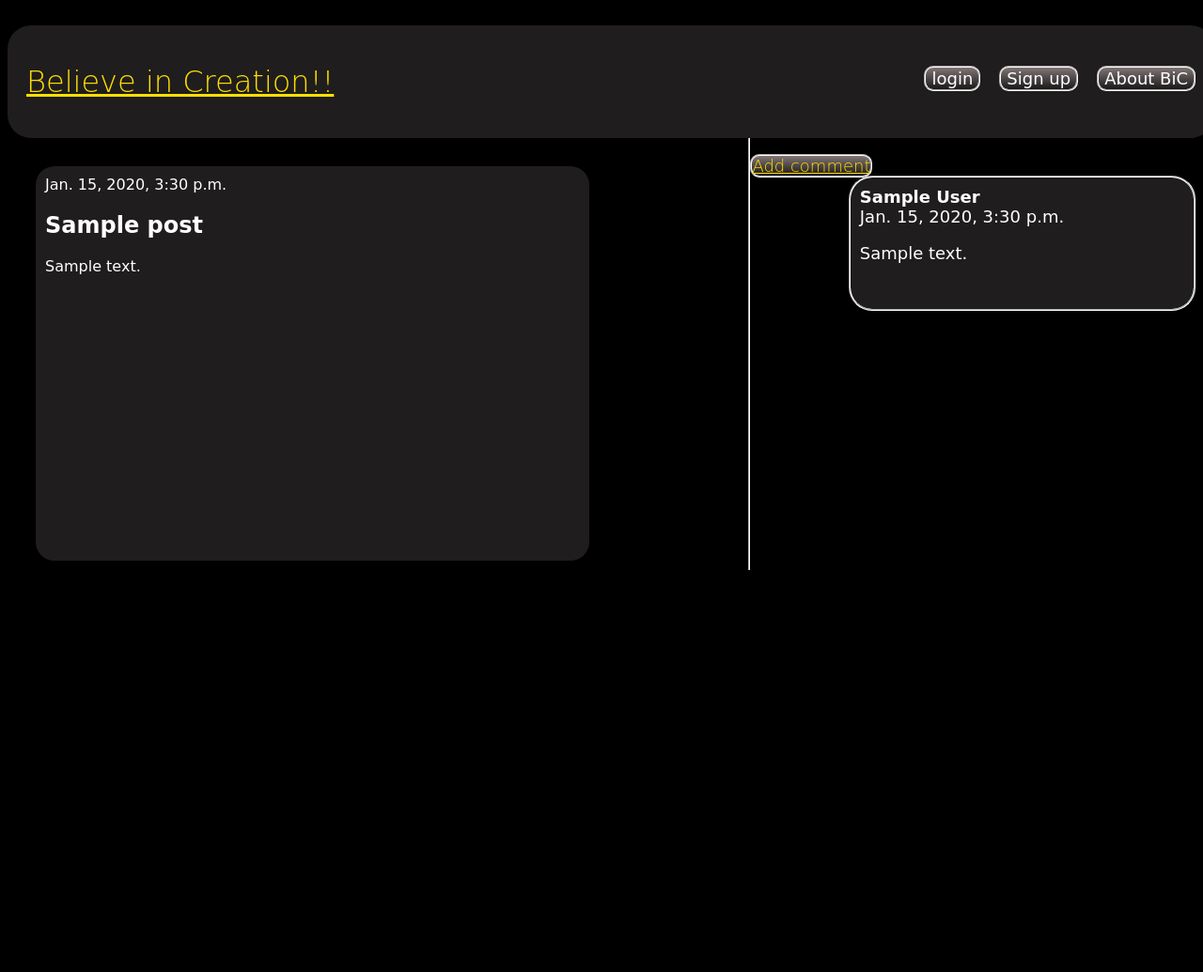
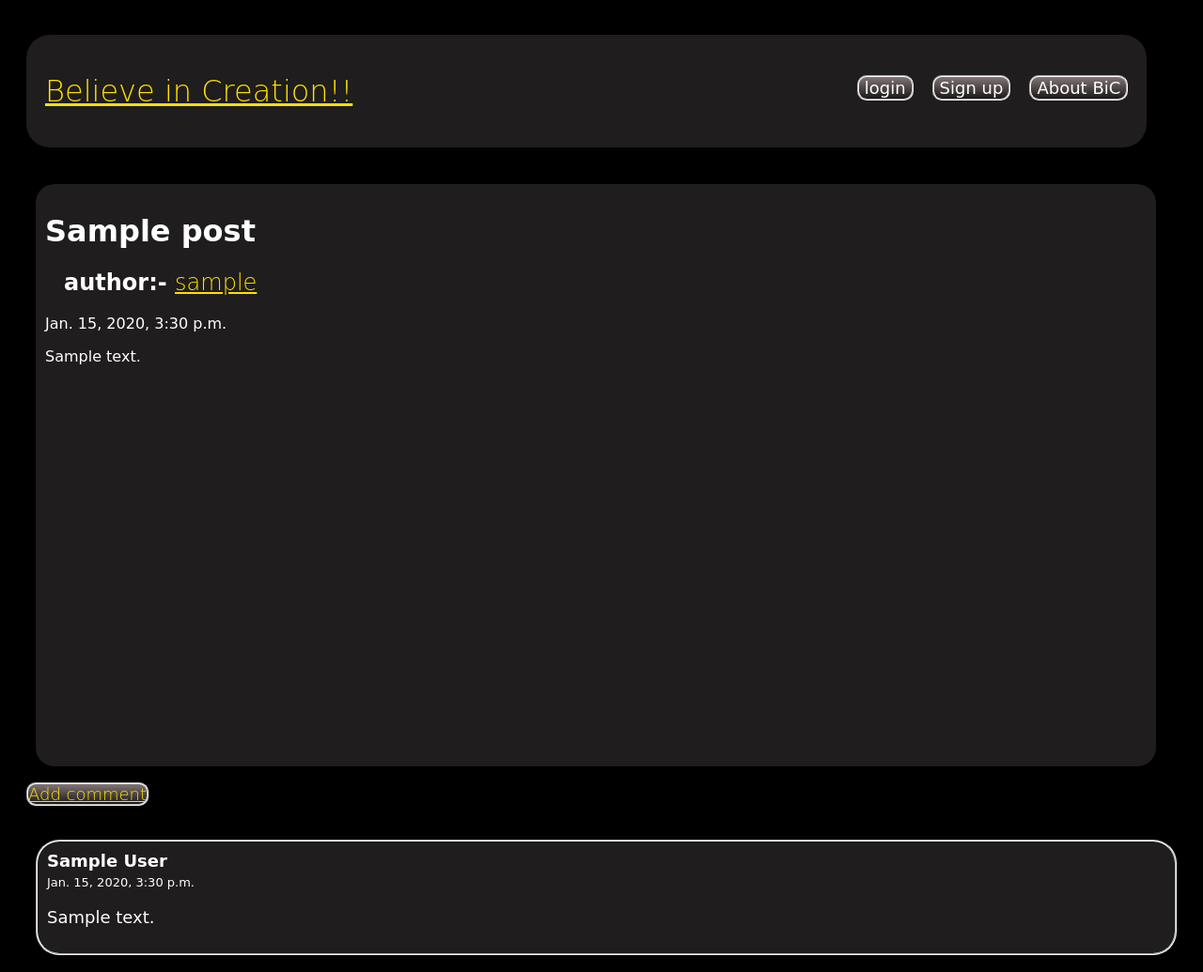
Before and after one commit to wolfy00/bic, a Django app: page /post/1/ in a window 1280 px wide. Shown: the whole page at 94% size. Before the commit the page ends 607 px from the top, so only its background shows below. Run offline with Django 3.2, Linux system fonts and the light colour scheme; tables that the repository leaves empty hold one stand-in row (values such as "Sample post").

Commit message:
may be final

```diff
--- a/blog/static/css/blog.css
+++ b/blog/static/css/blog.css
@@ -1,11 +1,11 @@
 .page-header{
     color:white;
-    width:100%;
+    width:95%;
     background-color:#1f1d1d;
     height:100px;
     padding:10px 10px 10px 10px;
     border-radius:25px;
-    margin-right:10px;
+
 }
 
 a {
@@ -16,6 +16,7 @@ a {
 
 
 .page-header h1 a {
+
     float:left;
     padding:10px;
     font-size:xx-large;
@@ -34,17 +35,20 @@ a {
 
     }
 body{
+   padding:10px 10px 10px 20px;
+    background-color:black;
+    font-family:Comic Sans MS, Comic Sans;
+     }
 
-    background-color:black;
-    font-family:Comic Sans MS, Comic Sans; }
 
 .post-area{
     border-right:2px groove white;
     float:left;
     width:60%;
     padding:10px;
-    height:100%;
+    height:1000px;
     margin-left:10px;
+    overflow:auto;
 
 }
 
@@ -61,11 +65,24 @@ body{
     margin-right:5px;
     padding:10px;
     color: white;
+
+
    }
 
-
+.post-detail{
+    background-color:#1f1d1d;
+    height:600px;
+    overflow:auto;
+    width:95%;
+    border-radius:20px;
+    margin-left:10px;
+    margin-top:20px;
+    margin-right:5px;
+    padding:10px;
+    color: white;
+     }
 .welcome{
-    margin-right:0px;
+    margin-right:25px;
     text-align:center;
     float:right;
     width:30%;
@@ -84,14 +101,11 @@ body{
     border-radius:10px;
     color:white;
 }
-.comment-container{
-    float:right;
-    width:30%;
-    height:100%;
-    }
+
 .comment{
     background-color:#1f1d1d;
     border:2px groove white;
+    margin-right:10px;
     margin-left:10px;
     padding:10px 10px 10px 10px;
     font-size:large;
@@ -101,9 +115,7 @@ body{
     }
 
 * {
-   /* For mobile phones: */
     font-family: 'Comic Sans MS', 'Chalkboard SE', 'Comic Neue', sans-serif;
-    max-width: 100%;
    }
 
 .login{
@@ -120,9 +132,9 @@ body{
 .bic{
     border:1px groove white ;
     background-color:#1f1d1d;
-    margin-right:0px;
     text-align:center;
-    height:100%;
+    padding:10px 10px 10px 10px;
     font-size:large;
     color:#FFDF00;
+    border-radius:5px;
 }
--- a/blog/templates/blog/about_bic.html
+++ b/blog/templates/blog/about_bic.html
@@ -10,8 +10,9 @@
     <div class="page-header">
         <h1 style="text-align:center;"><a href="/">Believe in Creation (BiC)</a></h1>
     </div>
-
-    <div class="post">Hey!! there it's BiC .
+<br>
+<br>
+    <div class="bic">Hey!! there it's BiC .
 
         This platform let people to express their thoughts, by writing whatever they want to write .
 
--- a/blog/templates/blog/base.html
+++ b/blog/templates/blog/base.html
@@ -24,13 +24,11 @@
          <a href="{% url 'login' %}" ><button class="btn">login</button></a>
        {% endif %}
     </div>
+<br>
+            {% block content %}
 
-    <div class="contentcontainer">
-
-            {% block content %}
             {% endblock %}
 
-    </div>
 
 </body>
 </html>
--- a/blog/templates/blog/post_detail.html
+++ b/blog/templates/blog/post_detail.html
@@ -1,16 +1,17 @@
 {% extends 'blog/base.html' %}
 
 {% block content %}
-<div class="post-area">
-    <div class="post">
+    <div class="post-detail">
         {% if post.published_date %}
-            <div class="date">
+
+        {% else %}
+            <a class="btn" href="{% url 'post_publish' pk=post.pk %}">Publish</a>
+        {% endif %}
+        <h1>{{ post.title }}</h1>
+        <h2 style="margin-left:20px;font-size">author:- <a href="{% url 'author_detail' pk=post.pk %}">{{post.author}}</a></h2>
+        <div class="date">
                 {{ post.published_date }}
             </div>
-        {% else %}
-            <a class="btn btn-default" href="{% url 'post_publish' pk=post.pk %}">Publish</a>
-        {% endif %}
-        <h2>{{ post.title }}</h2>
         <p>{{ post.text|linebreaksbr }}</p>
       {% if post.author == user and user.is_authenticated %}
         <br>
@@ -20,15 +21,15 @@
       {% endif %}
         </div>
 
-    </div>
-
 <br>
-<span class="btn"><a href="{% url 'add_comment_to_post' pk=post.pk %}">Add comment</a></span>
-
+<span class="btn"><a href="{% url 'add_comment_to_post' pk=post.pk %}"> Add comment</a></span>
+<br>
+<br>
 
 {% for comment in post.comments.all %}
+    <br>
     {% if post.author == user and user.is_authenticated or comment.approved_comment %}
-   <div class="comment-container">
+
     <div class="comment">
             <strong>{{ comment.author }}</strong>
     <br>
@@ -36,12 +37,12 @@
                 <a class="btn" href="{% url 'comment_remove' pk=comment.pk %}">remove</a>
                 <a class="btn" href="{% url 'comment_approve' pk=comment.pk %}">approve</a>
             {% endif %}
-        {{ comment.created_date }}
+        <span style="font-size:small;">{{ comment.created_date }}</span>
 
         <p>{{ comment.text|linebreaks }}</p>
-        <br>
+
     </div>
-   </div>
+
     {% endif %}
 
 {% endfor %}
```
Also changed, not shown: blog/templates/blog/post_list.html (+4 -3 lines), blog/static/css/body.jpg (deleted), blog/static/css/header.jpeg (deleted), blog/static/css/post.jpg (deleted), blog/static/css/signup.jpg (deleted), blog/static/css/welcome.jpeg (deleted).
